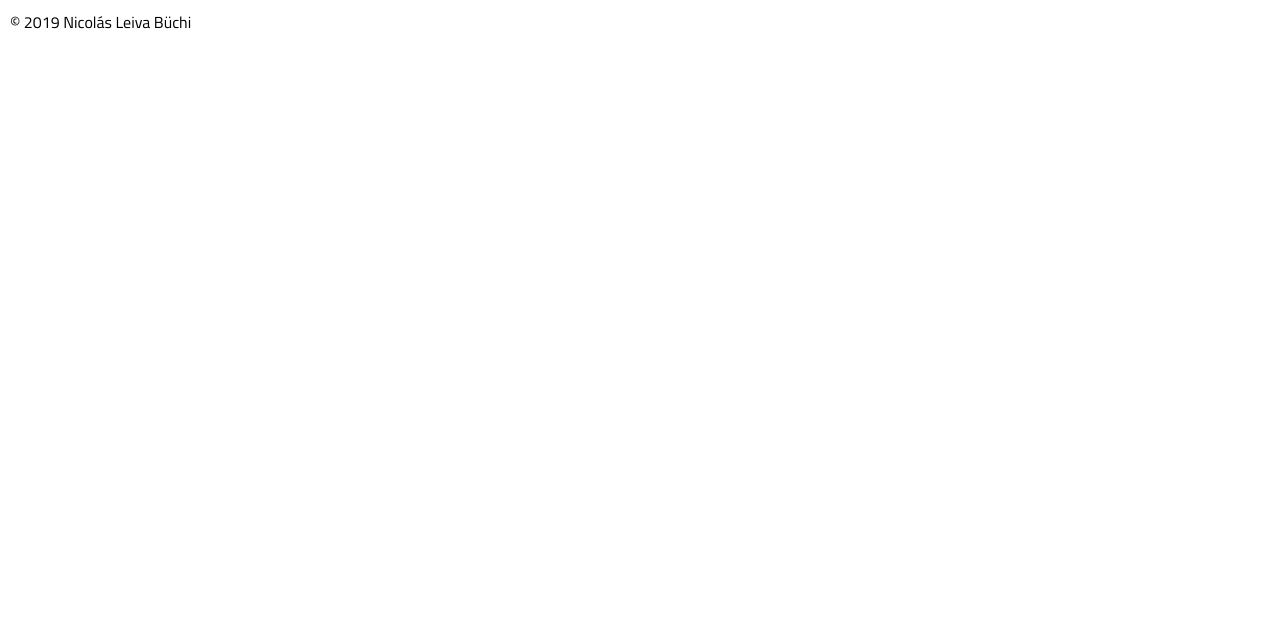
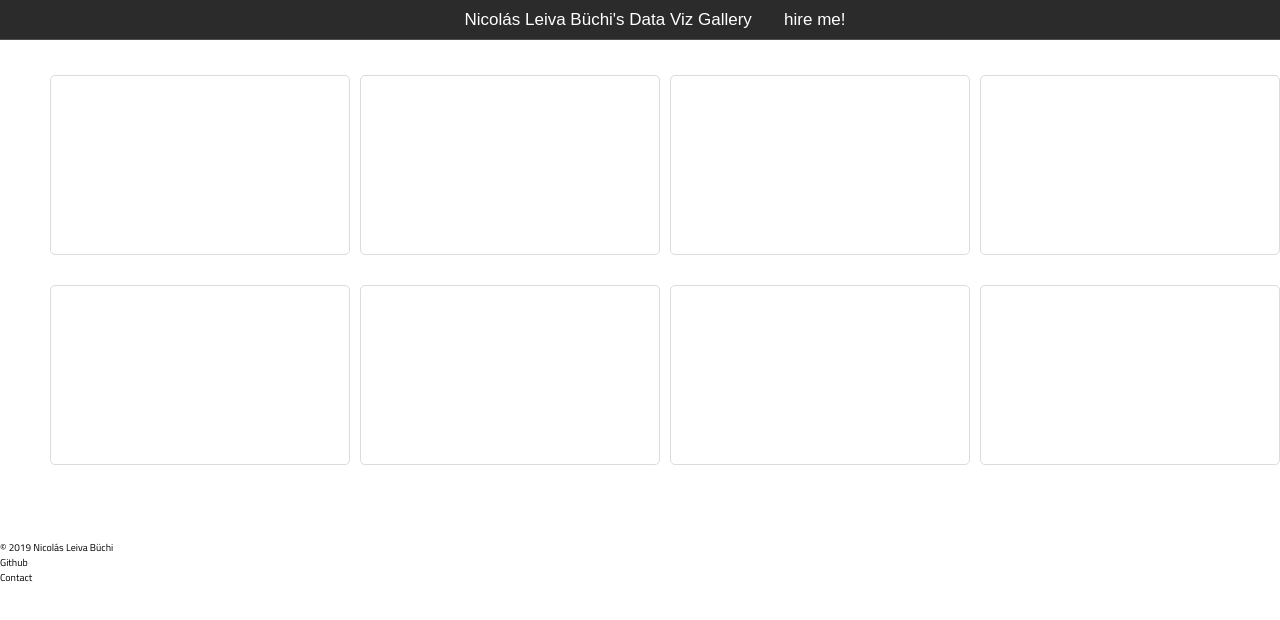
Before and after one commit to nicolasleivab/Data-Viz-Gallery, a website: page index.html in a window 1280 px wide. Drawn offline with Linux system fonts and the light colour scheme; a web font is replaced by a local one.

Commit message:
css grid container

```diff
--- a/index.html
+++ b/index.html
@@ -17,6 +17,24 @@
 
 <body>
 
+<div class='nav'>
+    <p>Nicolás Leiva Büchi's Data Viz Gallery</p>
+    <a href="#">hire me!</a>
+</div>
+
+<div class='grid-wrapper'>
+    <div class="grid-container">
+        <div class="item item--1"></div>
+        <div class="item item--2"></div>
+        <div class="item item--3"></div>
+        <div class="item item--4"></div>
+        <div class="item item--5"></div>
+        <div class="item item--6"></div>
+        <div class="item item--7"></div>
+        <div class="item item--8"></div>
+    </div>
+</div>
+
     <!-- Custom JS -->
     <script src="js/main.js"></script>
 
@@ -24,6 +42,8 @@
 
   <div class="footer">
       <p>&copy; 2019 Nicolás Leiva Büchi</p>
+      <p>Github</p>
+      <p>Contact</p>
   </div>
 
 </html>
--- a/sass/base/_base.scss
+++ b/sass/base/_base.scss
@@ -6,11 +6,10 @@
     box-sizing: border-box;
 }
 
-/*html{
+html{
     font-size: 62.5% //10px
-}*/
+}
 
 body{
     font-family:  'Titillium Web' ,sans-serif;
-    margin: 10px;
 }
--- /dev/null
+++ b/sass/layout/_grid.scss
@@ -0,0 +1,19 @@
+/* CSS grid */
+.grid-wrapper{
+    margin: 7.5rem 0 7.5rem 5rem;
+}
+
+.grid-container {
+display: grid;
+grid-template-columns: repeat(auto-fit, minmax(30rem, 1fr));
+grid-template-rows: repeat(auto-fit, minmax(18rem, 1fr));
+grid-row-gap: 3rem;
+grid-column-gap: 1rem;
+}
+
+.item {
+    height: 18rem;
+    width: 30rem;
+    border: solid $color-grid-gray .15rem;
+    border-radius: .5rem;
+}
--- a/sass/layout/_nav.scss
+++ b/sass/layout/_nav.scss
@@ -1 +1,32 @@
 /* nav */
+
+.nav {
+    height: 4rem;
+    width: 100%;
+    position: fixed;
+    z-index: 3;
+    top: 0;
+    left: 0;
+    background-color: $color-primary-dark;
+    overflow-x: hidden;
+    overflow-y: hidden;
+    text-align: center;
+    border-bottom: solid $color-dark-gray 1px;
+
+    a, p{
+        margin-left: 3rem;
+        margin-top: 1rem;
+        height: 2rem;
+        text-decoration: none;
+        font-family: 'ZCOOL QingKe HuangYou', sans-serif;
+        color: $color-white !important;
+        display: inline-block;
+        font-size: 1.7rem;
+
+        &:hover{
+            text-decoration: none;
+            border-bottom: solid $color-white .1rem;
+        }
+    }
+
+};
--- a/sass/main.scss
+++ b/sass/main.scss
@@ -1,2 +1,8 @@
 @import url('https://fonts.googleapis.com/css?family=Titillium+Web&display=swap');
 @import url('https://fonts.googleapis.com/css?family=ZCOOL+QingKe+HuangYou');
+
+@import "abstracts/variables";
+@import "base/base";
+@import "components/button";
+@import "layout/nav";
+@import "layout/grid";
```
Also changed, not shown: css/style.css, 1 other file.
